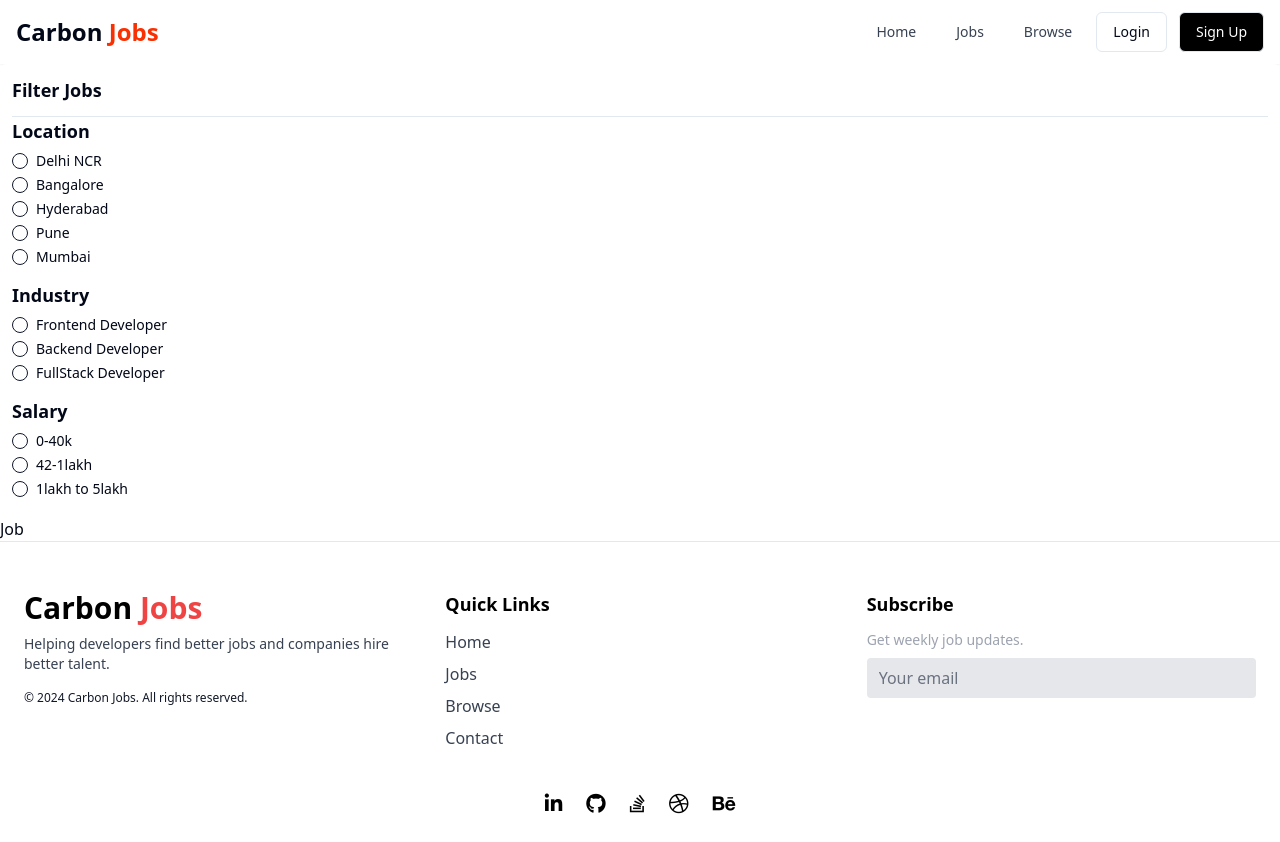
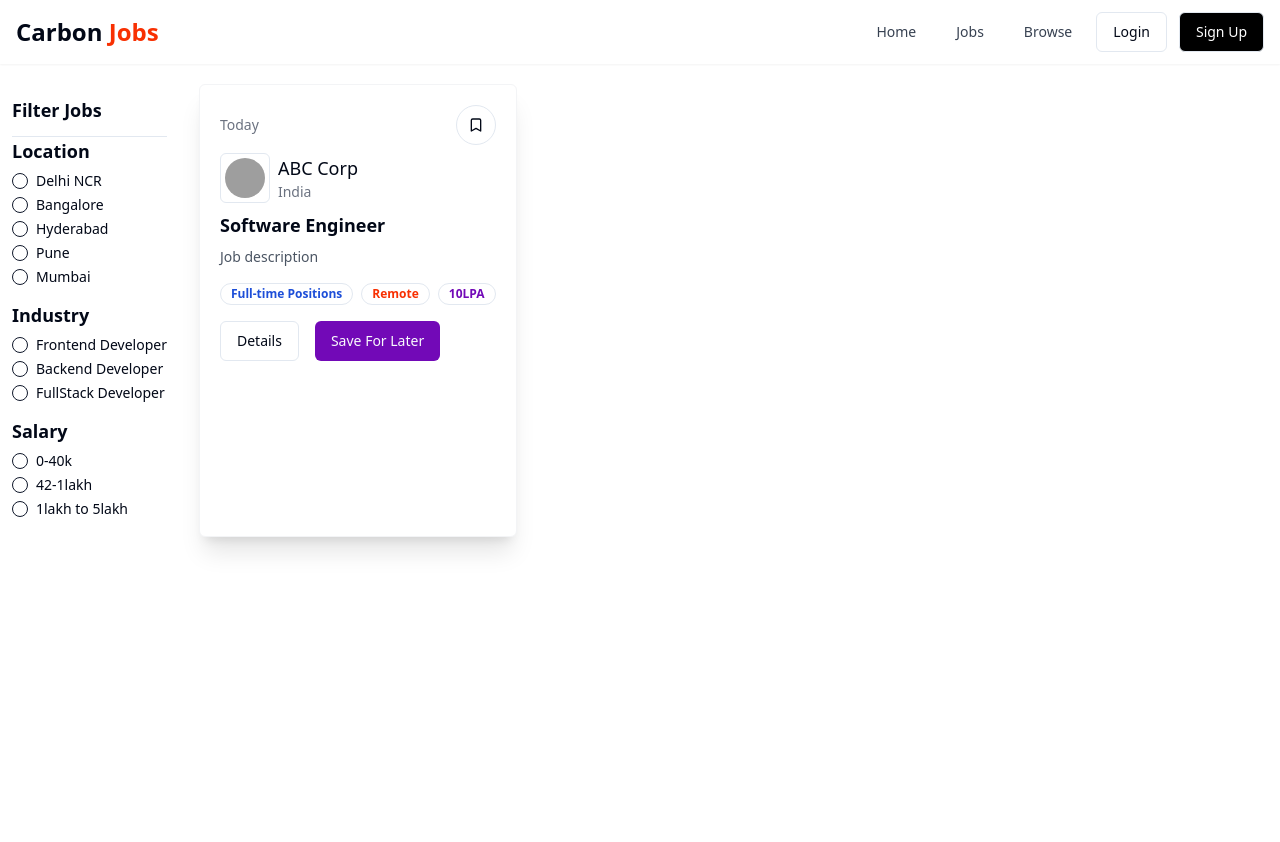
Before and after one commit to mohsin-356/jobportal, a React (Vite) app in the folder frontend/: page /jobs in a window 1280 px wide. After the commit the page ends 800 px from the top, so only its background shows below. Built offline with nearby package versions, Linux system fonts and the light colour scheme; grey boxes are pictures that could not be loaded.

Commit message:
Refactor Job and Jobs components; integrate job data and enhance layout with FilterCard

```diff
--- a/frontend/src/components/FilterCard.jsx
+++ b/frontend/src/components/FilterCard.jsx
@@ -1,8 +1,8 @@
 import React, { useEffect, useState } from 'react'
 import { RadioGroup, RadioGroupItem } from './ui/radio-group'
 import { Label } from './ui/label'
-import { useDispatch } from 'react-redux'
-import { setSearchedQuery } from '@/redux/jobSlice'
+// import { useDispatch } from 'react-redux'
+// import { setSearchedQuery } from '@/redux/jobSlice'
 
 const fitlerData = [
     {
--- a/frontend/src/components/Job.jsx
+++ b/frontend/src/components/Job.jsx
@@ -1,9 +1,55 @@
 import React from 'react'
+import { Button } from './ui/button'
+import { Bookmark } from 'lucide-react'
+import { Avatar, AvatarImage } from './ui/avatar'
+import { Badge } from './ui/badge'
+import { useNavigate } from 'react-router-dom'
 
-const Job = () => {
-  return (
-    <div>Job</div>
-  )
+const Job = ({job}) => {
+    const navigate = useNavigate();
+    // const jobId = "lsekdhjgdsnfvsdkjf";
+
+    const daysAgoFunction = (mongodbTime) => {
+        const createdAt = new Date(mongodbTime);
+        const currentTime = new Date();
+        const timeDifference = currentTime - createdAt;
+        return Math.floor(timeDifference/(1000*24*60*60));
+    }
+
+    return (
+        <div className='p-5 rounded-md shadow-xl bg-white border border-gray-100'>
+            <div className='flex items-center justify-between'>
+                <p className='text-sm text-gray-500'>{daysAgoFunction(job?.createdAt) === 0 ? "Today" : `${daysAgoFunction(job?.createdAt)} days ago`}</p>
+                <Button variant="outline" className="rounded-full" size="icon"><Bookmark /></Button>
+            </div>
+
+            <div className='flex items-center gap-2 my-2'>
+                <Button className="p-6" variant="outline" size="icon">
+                    <Avatar>
+                        <AvatarImage src={job?.company?.logo} />
+                    </Avatar>
+                </Button>
+                <div>
+                    <h1 className='font-medium text-lg'>{job?.company?.name}</h1>
+                    <p className='text-sm text-gray-500'>India</p>
+                </div>
+            </div>
+
+            <div>
+                <h1 className='font-bold text-lg my-2'>{job?.title}</h1>
+                <p className='text-sm text-gray-600'>{job?.description}</p>
+            </div>
+            <div className='flex items-center gap-2 mt-4'>
+                <Badge className={'text-blue-700 font-bold'} variant="ghost">{job?.position} Positions</Badge>
+                <Badge className={'text-[#F83002] font-bold'} variant="ghost">{job?.jobType}</Badge>
+                <Badge className={'text-[#7209b7] font-bold'} variant="ghost">{job?.salary}LPA</Badge>
+            </div>
+            <div className='flex items-center gap-4 mt-4'>
+                <Button onClick={()=> navigate(`/description/${job?._id}`)} variant="outline">Details</Button>
+                <Button className="bg-[#7209b7]">Save For Later</Button>
+            </div>
+        </div>
+    )
 }
 
 export default Job
--- a/frontend/src/components/Jobs.jsx
+++ b/frontend/src/components/Jobs.jsx
@@ -1,28 +1,66 @@
-import React from 'react'
-import { Button } from './ui/button'
-import { Bookmark } from 'lucide-react'
-import { Avatar, AvatarImage } from './ui/avatar'
-import { Badge } from './ui/badge'
-import { useNavigate } from 'react-router-dom'
+import React, { useEffect, useState } from 'react'
 import Navbar from './shared/Navbar'
-import Footer from './shared/Footer'
 import FilterCard from './FilterCard'
-import Job from './Job'
+import Job from './Job';
+import { useSelector } from 'react-redux';
+import { motion } from 'framer-motion';
 
-const Jobs = ({ job }) => {
-  const navigate = useNavigate();
-  // const jobId = "lsekdhjgdsnfvsdkjf"
+// const jobsArray = [1, 2, 3, 4, 5, 6, 7, 8];
 
-  return (
-    <>
-      <Navbar />
-      {/* filter page */}
-      <FilterCard />
-      {/* job cards */}
-      <Job />
-      <Footer />
-    </>
-  )
+const Jobs = () => {
+    // const { allJobs, searchedQuery } = useSelector(store => store.job);
+    // const [filterJobs, setFilterJobs] = useState(allJobs);
+
+    // useEffect(() => {
+    //     if (searchedQuery) {
+    //         const filteredJobs = allJobs.filter((job) => {
+    //             return job.title.toLowerCase().includes(searchedQuery.toLowerCase()) ||
+    //                 job.description.toLowerCase().includes(searchedQuery.toLowerCase()) ||
+    //                 job.location.toLowerCase().includes(searchedQuery.toLowerCase())
+    //         })
+    //         setFilterJobs(filteredJobs)
+    //     } else {
+    //         setFilterJobs(allJobs)
+    //     }
+    // }, [allJobs, searchedQuery]);
+
+    return (
+        <div>
+            <Navbar />
+            <div className='max-w-7xl mx-auto mt-5'>
+                <div className='flex gap-5'>
+                    <div className='w-20%'>
+                        <FilterCard />
+                    </div>
+                    {/* {
+                        filterJobs.length <= 0 ? <span>Job not found</span> : (
+                            <div className='flex-1 h-[88vh] overflow-y-auto pb-5'>
+                                <div className='grid grid-cols-3 gap-4'>
+                                    {
+                                        filterJobs.map((job) => (
+                                            <motion.div
+                                                initial={{ opacity: 0, x: 100 }}
+                                                animate={{ opacity: 1, x: 0 }}
+                                                exit={{ opacity: 0, x: -100 }}
+                                                transition={{ duration: 0.3 }}
+                                                key={job?._id}>
+                                                <Job job={job} />
+                                            </motion.div>
+                                        ))
+                                    }
+                                </div>
+                            </div>
+                        )
+                    } */}
+                    {/* send a job props to job component */}
+                    <Job job={{ title: "Software Engineer", company: { name: "ABC Corp", logo: "https://encrypted-tbn0.gstatic.com/images?q=tbn:ANd9GcQS3PwERLLNB9XKFpeMgAMPxl5VvN3HRJnXQQ&s" }, description: "Job description", position: "Full-time", jobType: "Remote", salary: 10, createdAt: new Date() }} />
+
+                </div>
+            </div>
+
+
+        </div>
+    )
 }
 
 export default Jobs
```
